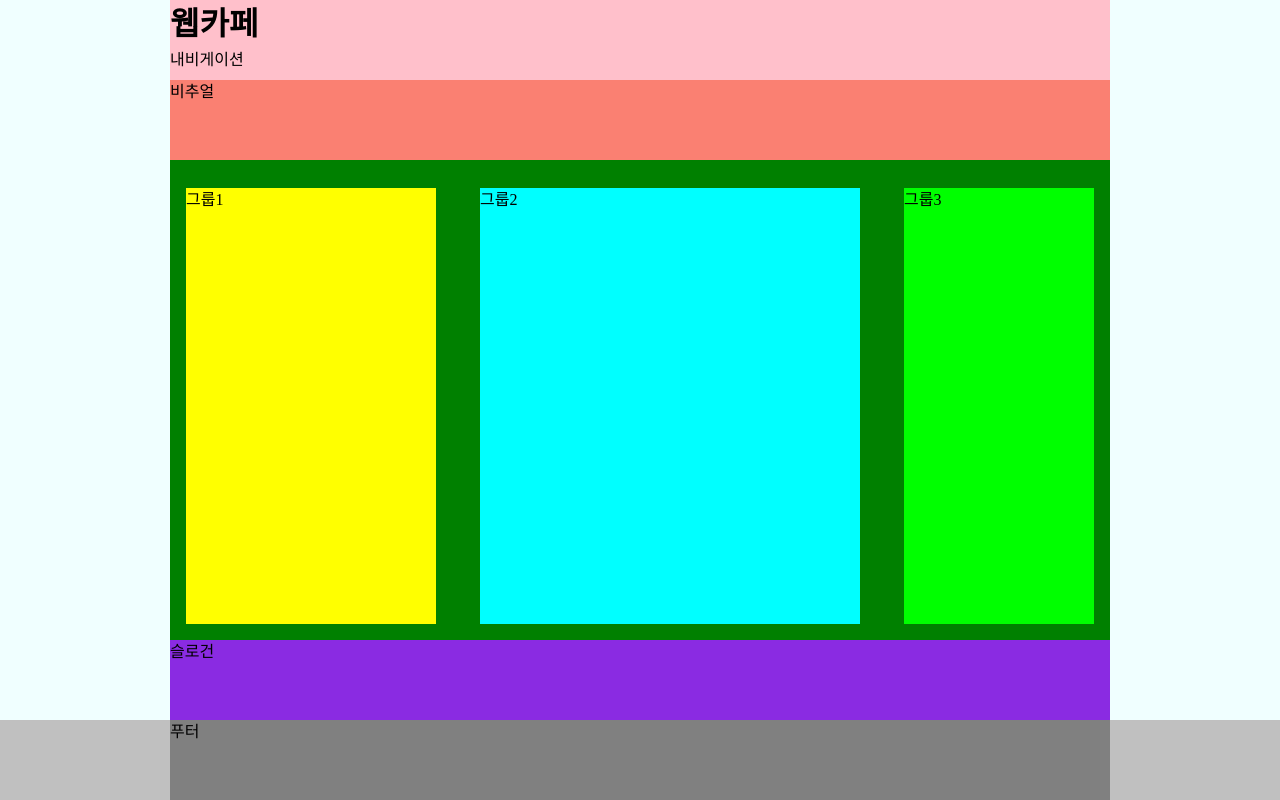
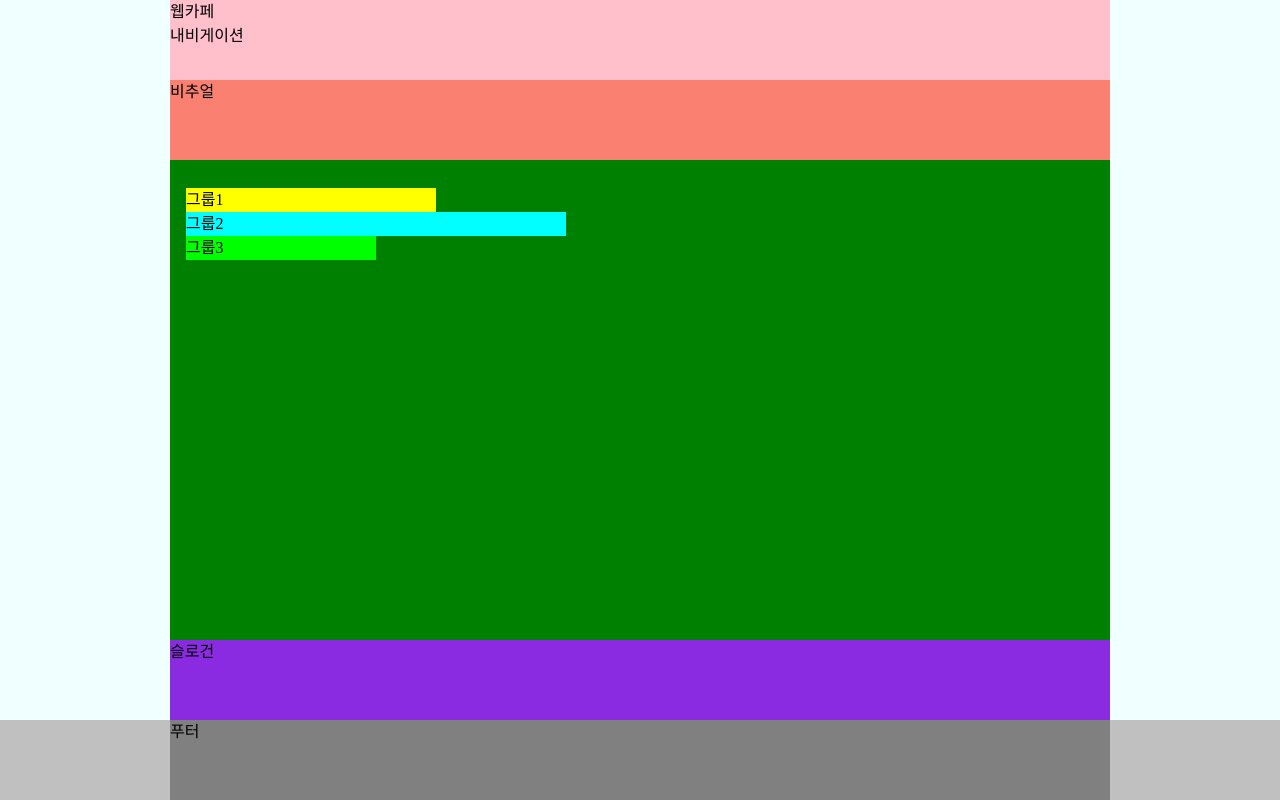
Before and after one commit to seulbinim/multi-0922, a plain HTML site: page index.html in a window 1280 px wide. Drawn offline with Linux system fonts and the light colour scheme; a web font is replaced by a local one.

Commit message:
CSS 박스모델(콘텐츠, 테두리, 안쪽여백, 바깥쪽여백)

```diff
--- a/index.html
+++ b/index.html
@@ -12,7 +12,7 @@
   <body>
     <div class="container">
       <header class="header">
-        <h1>웹카페</h1>
+        <span>웹카페</span>
         <nav class="navigation">내비게이션</nav>
       </header>
       <div class="visual">비추얼</div>
--- a/styles/main.css
+++ b/styles/main.css
@@ -51,15 +51,22 @@
 .slogan,
 .footer {
   width: 940px;
+  inline-size: 940px;
+  margin-left: auto;
+  margin-right: auto;
   margin-inline: auto;
+  /* border: 10px solid red;
+  padding: 20px; */
+  /* margin: 0 auto; */
+  /* margin-block: 0; */
 }
 
 .main {
-  display: flex;
+  /* display: flex; */
   flex-flow: row nowrap;
   padding-block: 28px 16px;
   padding-inline: 16px;
-  justify-content: space-between;
+  /* justify-content: space-between; */
 
   .group1 {
     width: 250px;
```
